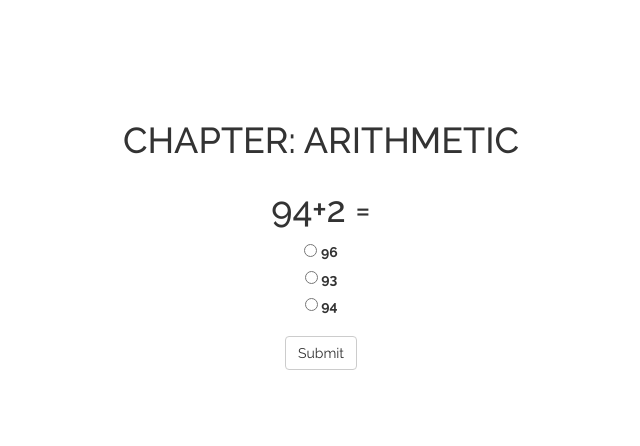
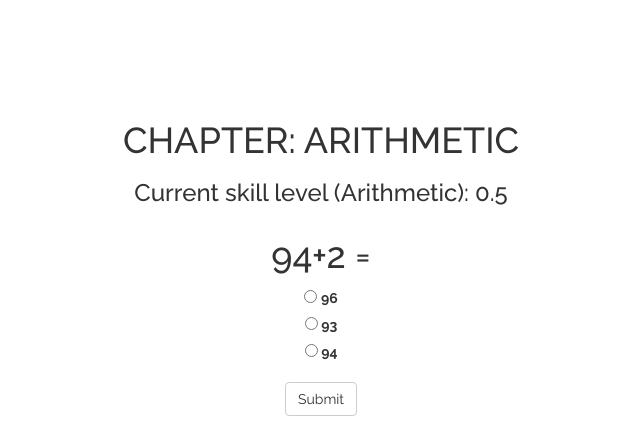
Before and after one commit to yanbek/ALFUS, a Django app: page /questions/2/10/ in a window 1280 px wide. Shown: the part 87-533 px from the top of the page, without its empty margins (319-959 px from the left). Run offline with Django 3.2, Linux system fonts and the light colour scheme; a user stored in the database is signed in; data comes from the database, SQL or seed files in the repository; some libraries are stand-ins or nearby versions.

Commit message:
Improve skill rating adjustment and next question selection

```diff
--- a/ALFUS/questions/models.py
+++ b/ALFUS/questions/models.py
@@ -8,7 +8,6 @@ from django.db.models import signals
 
 class UserProfile(models.Model):
     user = models.OneToOneField(User, related_name='profile')
-    test_attempt = models.IntegerField(default=1)
 
     def __str__(self):
           return "%s's profile" % self.user
@@ -73,6 +72,7 @@ class hasAnswered(models.Model):
 # A table for the relationship between user and chapter
 class hasChapter(models.Model):
     skill_rating_chapter = models.FloatField(default=0.5)
+    chapter_attempt = models.IntegerField(default=1)
     user = models.ForeignKey(User)
     chapter = models.ForeignKey(Chapter)
 
--- a/ALFUS/questions/templates/questions/detail.html
+++ b/ALFUS/questions/templates/questions/detail.html
@@ -9,7 +9,7 @@
     ================================================== -->
     <div class="container">
         <h1>Chapter: {{ haschapter.chapter }}</h1>
-{#        <h3>Current skill level ({{ haschapter.chapter }}): {{haschapter}}</h3>#}
+        <h3>Current skill level ({{ haschapter.chapter }}): {{haschapter}}</h3>
     </div>
     <!--
     ================================================== -->
--- a/ALFUS/questions/views.py
+++ b/ALFUS/questions/views.py
@@ -1,4 +1,3 @@
-
 from django.utils import timezone
 from django.shortcuts import get_object_or_404, render, redirect, render_to_response
 from django.http import Http404
@@ -9,8 +8,7 @@ from django.utils import timezone
 import math
 from random import randint
 from django.contrib.auth.decorators import login_required
-
-
+from django.db.models import Q, F
 
 @login_required(login_url="/login/")
 def search(request):
@@ -21,10 +19,12 @@ def search(request):
     except KeyError:
         return render_to_response('questions/search.html')
 
+
 @login_required(login_url="/login/")
 def index(request):
     subject_list = Subject.objects.all()
     return render(request, 'questions/index.html', {'subject_list': subject_list})
+
 
 @login_required(login_url="/login/")
 def index_questions(request, subject_id):
@@ -35,7 +35,8 @@ def index_questions(request, subject_id):
     for question in question_list:
         question_dict[question.chapter_id].append((question.id, question.difficulty))
     request.session['question_dict'] = question_dict
-    return render(request, 'questions/index_questions.html', {'question_list': question_list, 'subject_id': subject_id, 'subject_name':subject_name})
+    return render(request, 'questions/index_questions.html',
+                  {'question_list': question_list, 'subject_id': subject_id, 'subject_name': subject_name})
 
 
 @login_required(login_url="/login/")
@@ -50,7 +51,8 @@ def detail(request, question_id, subject_id):
             haschapter = hasChapter.objects.get(user=request.user, chapter=question.chapter_id)
     except Question.DoesNotExist:
         raise Http404("Question doesn't exist")
-    return render(request, 'questions/detail.html', {'question': question, 'haschapter': haschapter, 'subject_id': subject_id})
+    return render(request, 'questions/detail.html',
+                  {'question': question, 'haschapter': haschapter, 'subject_id': subject_id})
 
 
 @login_required(login_url="/login/")
@@ -63,9 +65,10 @@ def answer(request, question_id, subject_id):
         selected_choice = question.choice_set.get(pk=request.POST['choice'])
         isCorrect = selected_choice.correct
         # If already answered this question, create new answer with increased counter
-        new_answer = hasAnswered(wasCorrect = isCorrect, submitted_by=request.user, submitted_answer=question)
+        new_answer = hasAnswered(wasCorrect=isCorrect, submitted_by=request.user, submitted_answer=question)
         if hasAnswered.objects.filter(submitted_by=request.user, submitted_answer=question).exists():
-            old_answer = hasAnswered.objects.filter(submitted_by=request.user, submitted_answer=question).latest('answer_attempt')
+            old_answer = hasAnswered.objects.filter(submitted_by=request.user, submitted_answer=question).latest(
+                'answer_attempt')
             new_answer.answer_attempt = old_answer.answer_attempt + 1
         new_answer.save()
 
@@ -85,17 +88,21 @@ def answer(request, question_id, subject_id):
         updated_skill_rating = float(correct_answers) / float(total_answers)
         '''
 
-
         weight = 0.4
         if isCorrect:
-            adjustment = question.difficulty-user_hasChapter_current.skill_rating_chapter+1
+            adjustment = question.difficulty - user_hasChapter_current.skill_rating_chapter + 1
 
         else:
-            adjustment = question.difficulty-user_hasChapter_current.skill_rating_chapter-1
+            adjustment = question.difficulty - user_hasChapter_current.skill_rating_chapter - 1
+        # Adjusting with logistic function (squashing function)
+        inverse_log_fun_current_rating = -math.log(1 / user_hasChapter_current.skill_rating_chapter - 1)
 
-        # Adjusting with logistic function (squashing function)
-        inverse_log_fun_current_rating = -math.log(1/user_hasChapter_current.skill_rating_chapter - 1)
-        new_rating = 1/(1+math.exp(-(adjustment*weight+inverse_log_fun_current_rating)))
+        if inverse_log_fun_current_rating < -2.5:
+            inverse_log_fun_current_rating = -2.5
+        elif inverse_log_fun_current_rating > 2.5:
+            inverse_log_fun_current_rating = 2.5
+
+        new_rating = 1 / (1 + math.exp(-(adjustment * weight + inverse_log_fun_current_rating)))
 
         user_hasChapter_current.skill_rating_chapter = new_rating
         user_hasChapter_current.save()
@@ -104,43 +111,63 @@ def answer(request, question_id, subject_id):
         # Prioritize chapters with lower skill rating.
         # The question that gives the lowest delta is the winner.
 
-        next_question_id = None
-        chapter_priority_constant = 1
-        delta = 1.0
-        for chapter in question_dict:
-            # Check if the hasChapter relationship exists. If not exists, create one with default skill rating 0.5
-            if not hasChapter.objects.filter(user=request.user, chapter=chapter).exists():
-                user_hasChapter = hasChapter(user=request.user, chapter=Chapter.objects.get(pk=chapter))
-                user_hasChapter.save()
-            # Get chapter skill rating
-            skill_rating_chapter = hasChapter.objects.values_list('skill_rating_chapter', flat=True).get(
-                user=request.user, chapter=chapter)
+        chapter_priority = 1
+        boundary_reset_chapter = 0.5
+        search_new_question = True
+        search_new_question_attempt = 0
+        while search_new_question_attempt < 2:
+            delta = 1.0
+            next_question_id = None
+            next_question_difficulty = None
+            next_chapter_difficulty = None
+            for chapter in question_dict:
+                # Check if the hasChapter relationship exists. If not exists, create one with default skill rating 0.5
+                if not hasChapter.objects.filter(user=request.user, chapter=chapter).exists():
+                    user_hasChapter = hasChapter(user=request.user, chapter=Chapter.objects.get(pk=chapter))
+                    user_hasChapter.save()
+                    # Get chapter skill rating
+                skill_rating_chapter = hasChapter.objects.values_list('skill_rating_chapter', flat=True).get(
+                    user=request.user, chapter=chapter)
             # Iterate over the chapter list and see if there is any unanswered question that gives us a lower delta.
+            haschapter = hasChapter.objects.get(user=request.user, chapter=chapter)
             for question_to_be_checked in question_dict[chapter]:
 
                 new_delta = math.fabs(question_to_be_checked[1] - skill_rating_chapter) * (
-                    skill_rating_chapter * chapter_priority_constant)
+                    skill_rating_chapter * chapter_priority)
 
-                if (not hasAnswered.objects.filter(submitted_by=request.user,
-                                                   submitted_answer=question_to_be_checked[
-                                                       0], answer_attempt=request.user.profile.test_attempt).exists()) and new_delta < delta:
+                if (not hasAnswered.objects.filter((Q(submitted_by=request.user) &
+                                                    Q(submitted_answer=question_to_be_checked[
+                                                        0])) &
+                                                       (Q(answer_attempt=haschapter.chapter_attempt) | Q(wasCorrect=True))).exists()) and new_delta < delta:
                     delta = new_delta
                     next_question_id = question_to_be_checked[0]
-
-        if next_question_id is None:
-            # User has answered every question. Increment user test attempt counter (reset test).
-            request.user.profile.test_attempt += 1
-            request.user.profile.save()
-            return redirect('index')
+                    next_question_difficulty = question_to_be_checked[1]
+                    next_chapter_difficulty = skill_rating_chapter
+                    next_haschapter = haschapter
+            if next_question_id is None:
+                # User has answered every question.
+                all_haschapters = hasChapter.objects.filter(user=request.user)
+                all_haschapters.update(chapter_attempt=F('chapter_attempt')+1)
+                # Reset wasCorrect ....
+                subject_list = Subject.objects.all()
+                return render(request, 'questions/index.html', {'subject_list': subject_list})
+            # Reset chapter questions if the users' skill rating is too low for the remaining questions (e.g failed on all the easy questions and only the hard questions remains in the question pool).
+            if abs(next_question_difficulty - next_chapter_difficulty) > boundary_reset_chapter and search_new_question_attempt<1:
+                #print(next_question_difficulty)
+                #print(next_chapter_difficulty)
+                next_haschapter.chapter_attempt += 1
+                next_haschapter.save()
+                search_new_question_attempt += 1
+            else:
+                break
 
     except (KeyError, Choice.DoesNotExist):  # Redisplay the question voting form.
 
         haschapter = hasChapter.objects.get(user=request.user, chapter=Chapter.objects.get(pk=question.chapter_id))
 
-
-        return render(request, 'questions/detail.html',  {
+        return render(request, 'questions/detail.html', {
             'question': question, 'subject_id': subject_id,
-            'error_message': "You didn't select a choice.", 'haschapter' : haschapter
+            'error_message': "You didn't select a choice.", 'haschapter': haschapter
         })
     else:
         return render(request, 'questions/results.html',
```
Also changed, not shown: ALFUS/questions/migrations/0003_auto_20170329_1953.py (added).
